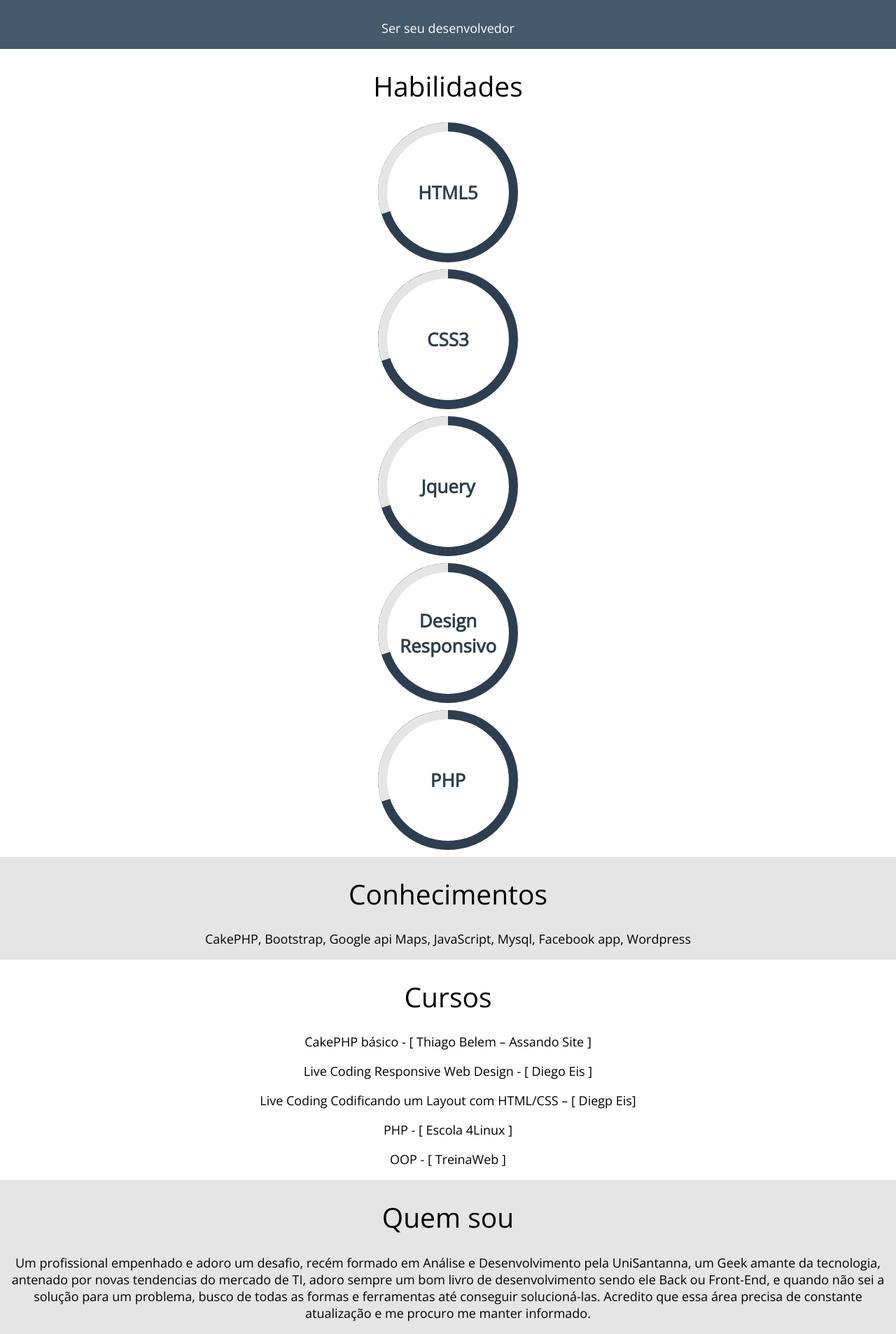
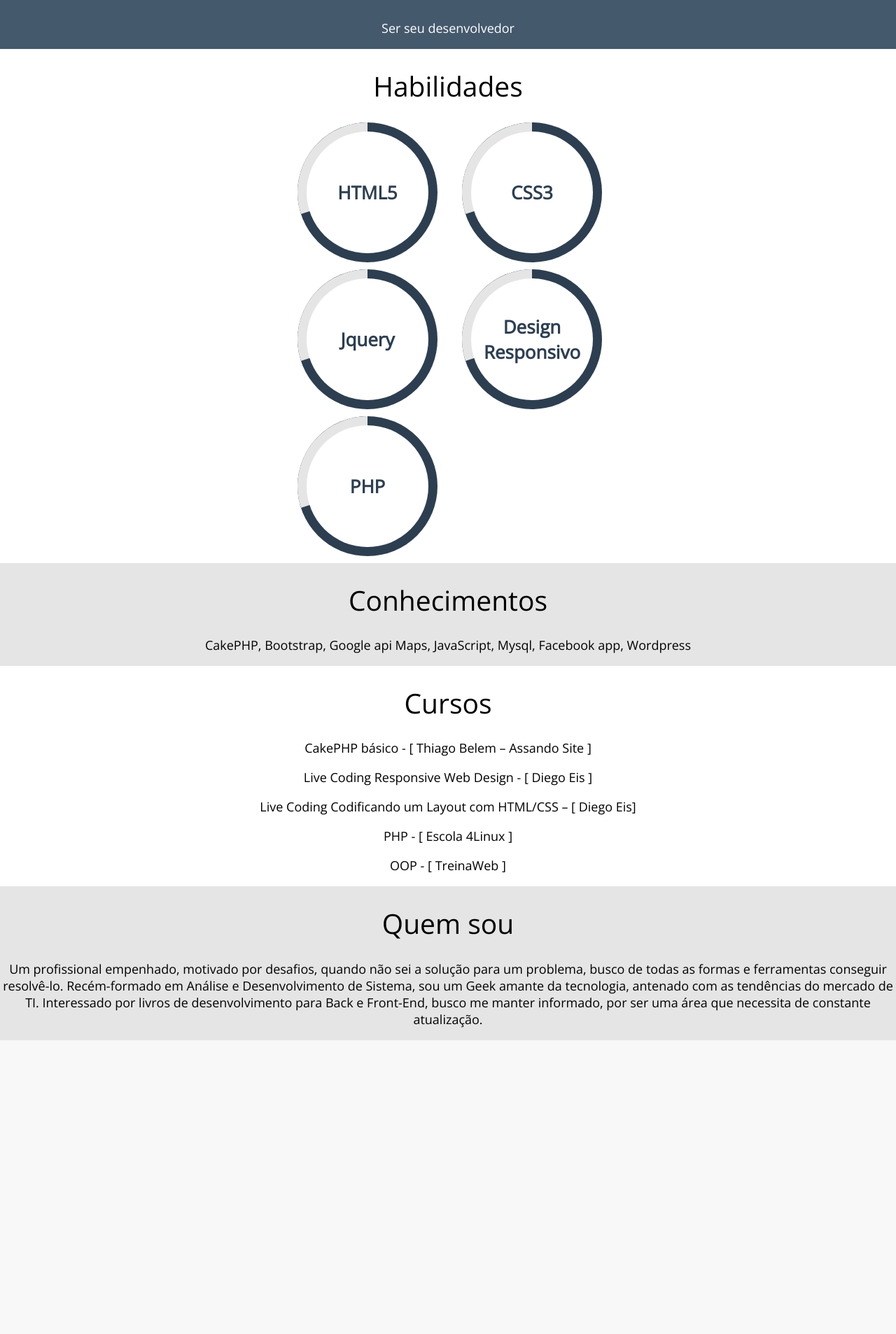
Before and after one commit to tosipaulo/tosipaulo.github.io, a PHP site: page / in a window 1280 px wide. Shown: the part 643-2550 px from the top of the page at 70% size. After the commit the page ends 2130 px from the top, so only its background shows below. Run offline with PHP 8.4, Linux system fonts and the light colour scheme; some libraries are stand-ins or nearby versions.

Commit message:
Correção article Skill

```diff
--- a/css/style.css
+++ b/css/style.css
@@ -183,3 +183,19 @@ embed {
 .know, .who-am {
   background-color: #E5E5E5;
 }
+
+
+
+
+@media (min-width: 445px) and (orientation:landscape) {
+
+  .skill {
+    max-width: 500px;
+    margin: 0 auto;
+  }
+
+  .progress-pie-chart {
+    margin: 0 auto 10px 35px;
+    float: left;
+  }
+}
--- a/index.html
+++ b/index.html
@@ -1,5 +1,5 @@
 <!DOCTYPE html>
-<html lang="pt-Br">
+<html lang="pt-BR">
 <head>
 	<meta charset="UTF-8">
 	<meta name="viewport" content="width=device-width, initial-scale=1">
@@ -145,11 +145,12 @@
 
 				<p class="font-subTitle" >Live Coding Responsive Web Design - [ Diego Eis ]</p>
 
-				<p class="font-subTitle">Live Coding Codificando um Layout com HTML/CSS – [ Diegp Eis]</p>
+				<p class="font-subTitle">Live Coding Codificando um Layout com HTML/CSS – [ Diego Eis]</p>
 
 				<p class="font-subTitle">PHP - [ Escola 4Linux ]</p>
 
 				<p class="font-subTitle">OOP - [ TreinaWeb ]</p>
+
 
 			</article>
 
@@ -157,7 +158,9 @@
 			<article class="who-am">
 				<h1 class="font-title" >Quem sou</h1>
 
-				<p class="font-subTitle" >Um profissional empenhado e adoro um desafio, recém formado em Análise e Desenvolvimento pela UniSantanna, um Geek amante da tecnologia, antenado por novas tendencias do mercado de TI, adoro sempre um bom livro de desenvolvimento sendo ele Back ou Front-End, e quando não sei a solução para um problema, busco de todas as formas e ferramentas até conseguir solucioná-las. Acredito que essa área precisa de constante atualização e me procuro me manter informado.</p>
+				<p class="font-subTitle" >Um profissional empenhado, motivado por desafios, quando não sei a solução para um problema, busco de todas as formas e ferramentas conseguir resolvê-lo. Recém-formado em Análise e Desenvolvimento de Sistema, sou um Geek amante da tecnologia, antenado com as tendências do mercado de TI. Interessado por livros de desenvolvimento para Back e Front-End, busco me manter informado, por ser uma área que necessita de constante atualização.</p>
+
+
 			</article>
 
 		</section>
```
